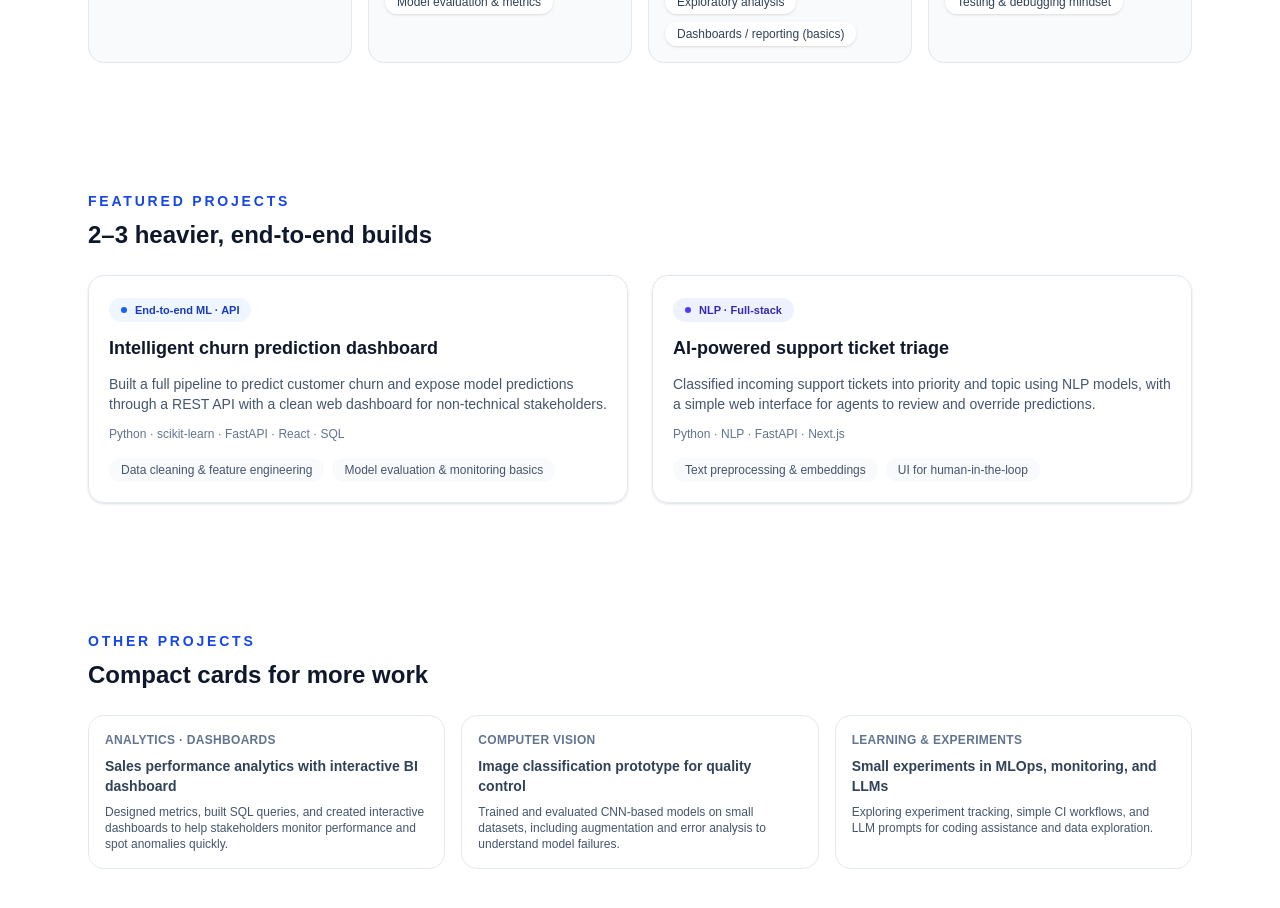
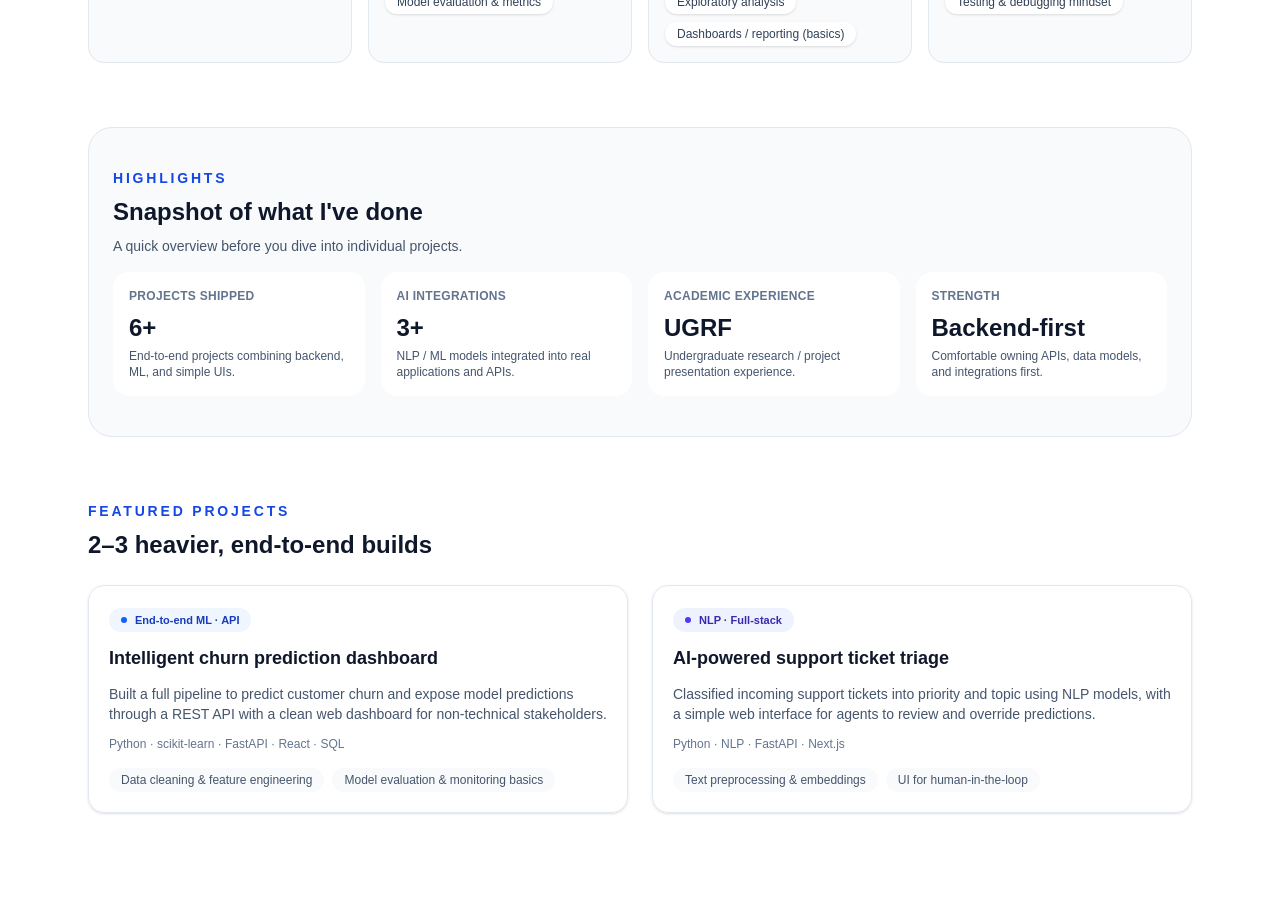
Before and after one commit to GoldenBoy13420/portfolio, a Next.js app: page / in a window 1280 px wide. Shown: the part 1420-2328 px from the top of the page. Built offline with nearby package versions, Linux system fonts and the light colour scheme.

Commit message:
feat: add snapshot highlights section between skills and projects

```diff
--- a/src/app/page.tsx
+++ b/src/app/page.tsx
@@ -6,6 +6,7 @@ const SECTIONS = [
   { id: "hero", label: "Home" },
   { id: "about", label: "About" },
   { id: "skills", label: "Skills" },
+  { id: "snapshot", label: "Highlights" },
   { id: "projects-1", label: "Featured projects" },
   { id: "projects-2", label: "Other projects" },
   { id: "focus", label: "Focus" },
@@ -237,7 +238,74 @@ export default function HomePage() {
           </div>
         </section>
 
-        {/* 3. Featured projects */}
+        {/* 4. Snapshot / highlights */}
+        <section
+          id="snapshot"
+          className="space-y-4 rounded-3xl border border-slate-200 bg-slate-50 px-6 py-10"
+        >
+          <div className="flex flex-col justify-between gap-4 md:flex-row md:items-end">
+            <div>
+              <h3 className="text-sm font-semibold uppercase tracking-[0.2em] text-blue-700">
+                Highlights
+              </h3>
+              <p className="mt-2 text-2xl font-semibold text-slate-900">
+                Snapshot of what I&apos;ve done
+              </p>
+              <p className="mt-2 max-w-xl text-sm text-slate-600">
+                A quick overview before you dive into individual projects.
+              </p>
+            </div>
+          </div>
+
+          <div className="grid gap-4 md:grid-cols-4">
+            <div className="rounded-2xl bg-white p-4">
+              <p className="text-xs font-semibold uppercase tracking-wide text-slate-500">
+                Projects shipped
+              </p>
+              <p className="mt-2 text-2xl font-semibold text-slate-900">
+                6+
+              </p>
+              <p className="mt-1 text-xs text-slate-600">
+                End-to-end projects combining backend, ML, and simple UIs.
+              </p>
+            </div>
+            <div className="rounded-2xl bg-white p-4">
+              <p className="text-xs font-semibold uppercase tracking-wide text-slate-500">
+                AI integrations
+              </p>
+              <p className="mt-2 text-2xl font-semibold text-slate-900">
+                3+
+              </p>
+              <p className="mt-1 text-xs text-slate-600">
+                NLP / ML models integrated into real applications and APIs.
+              </p>
+            </div>
+            <div className="rounded-2xl bg-white p-4">
+              <p className="text-xs font-semibold uppercase tracking-wide text-slate-500">
+                Academic experience
+              </p>
+              <p className="mt-2 text-2xl font-semibold text-slate-900">
+                UGRF
+              </p>
+              <p className="mt-1 text-xs text-slate-600">
+                Undergraduate research / project presentation experience.
+              </p>
+            </div>
+            <div className="rounded-2xl bg-white p-4">
+              <p className="text-xs font-semibold uppercase tracking-wide text-slate-500">
+                Strength
+              </p>
+              <p className="mt-2 text-2xl font-semibold text-slate-900">
+                Backend-first
+              </p>
+              <p className="mt-1 text-xs text-slate-600">
+                Comfortable owning APIs, data models, and integrations first.
+              </p>
+            </div>
+          </div>
+        </section>
+
+        {/* 5. Featured projects */}
         <section id="projects-1" className="space-y-6 py-16">
           <div className="flex items-end justify-between gap-4">
             <div>
```
